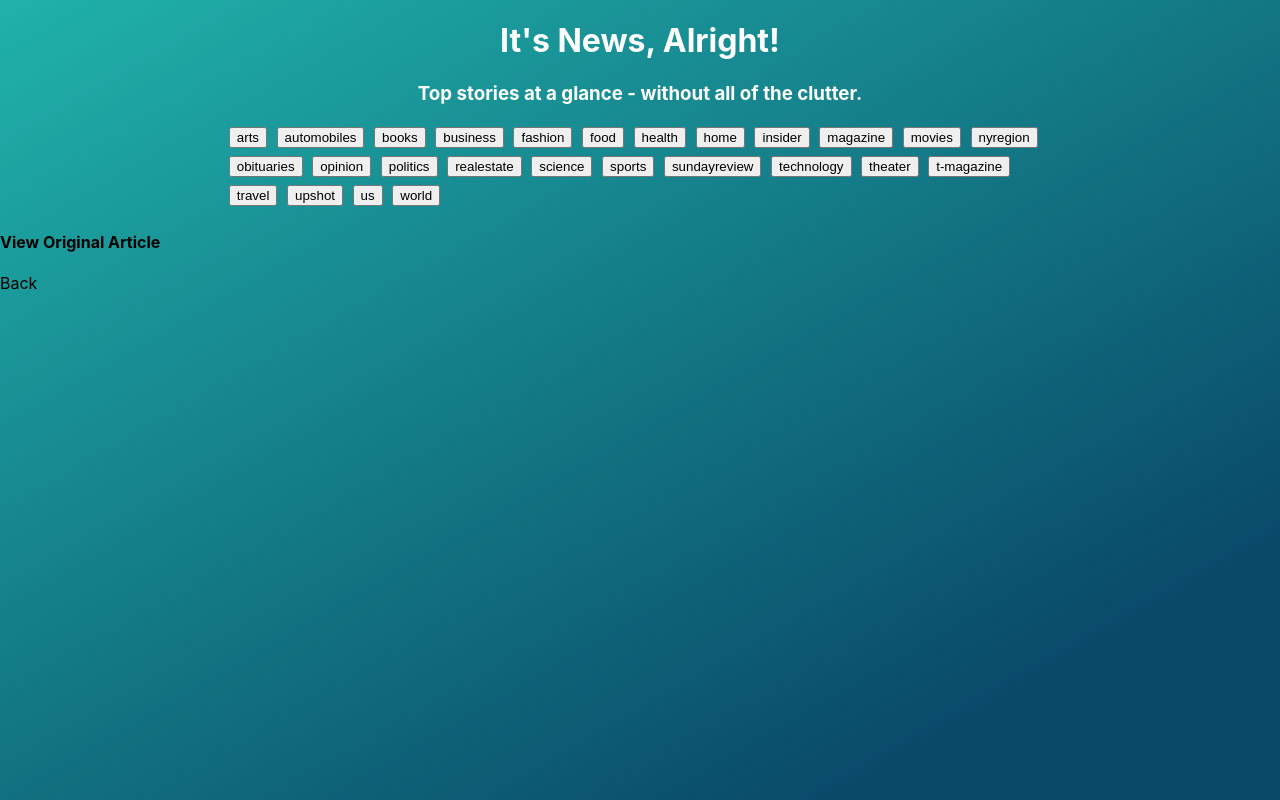
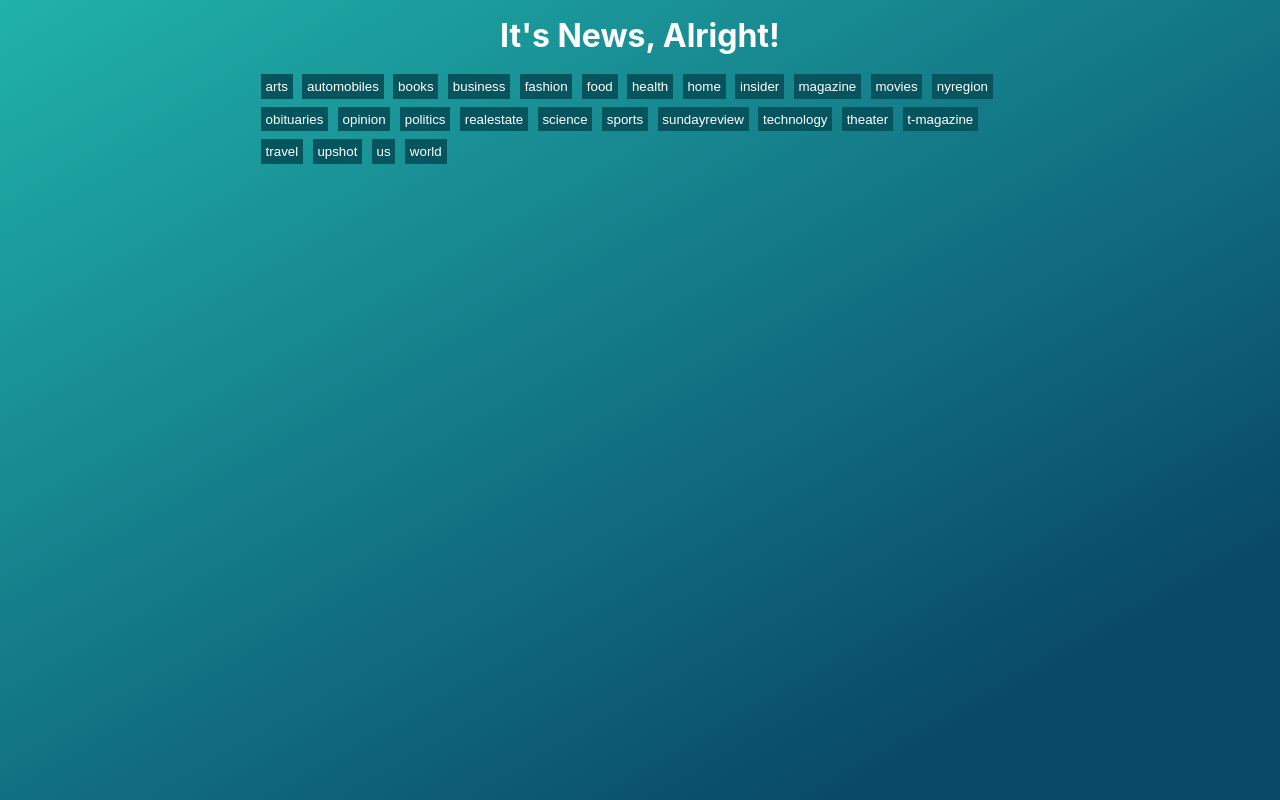
Before and after one commit to jphorner/nyt-take-home-assignment, a React (Create React App) app: page /details in a window 1280 px wide. Built offline with nearby package versions, Linux system fonts and the light colour scheme.

Commit message:
Add unique URLs to article details

```diff
--- a/src/App.css
+++ b/src/App.css
@@ -8,8 +8,8 @@
   height: 100vh;
 }
 
-.site-title,
-.site-slogan {
+.site-title {
   text-align: center;
   color: white;
+  margin: 1rem 0rem 1rem 0rem;
 }
--- a/src/App.js
+++ b/src/App.js
@@ -14,6 +14,7 @@ class App extends Component {
       currentArticle: '',
       articlesSet: false,
       section: '',
+      sectionsDisplayed: true
     }
   }
 
@@ -37,20 +38,25 @@ class App extends Component {
     let articleList = this.state.articles;
     console.log(event.target.id);
     let selectedArticle = articleList.find( article => article.uri === event.target.id);
-    this.setState({ currentArticle: selectedArticle })
+    this.setState({ currentArticle: selectedArticle }, () => {
+      this.toggleSectionView()
+    });
   }
-
-  // setSection = (event) => {
-  //   event.preventDefault();
-  //   console.log(event.target.id)
-  // }
 
   getArticlesBySection = (event) => {
     event.preventDefault();
     this.setState({ section: event.target.id });
     this.setState({ articlesSet: 'false' }, () => {
-      this.getArticleList();
+      this.getArticleList()
     })
+  }
+
+  toggleSectionView = () => {
+    if (!this.state.sectionsDisplayed) {
+      this.setState({ sectionsDisplayed: true });
+    } else {
+      this.setState({ sectionsDisplayed: false });
+    }
   }
 
   render() {
@@ -60,14 +66,13 @@ class App extends Component {
           <header className="App-header">
             <div className="header-text">
               <h1 className="site-title">It's News, Alright!</h1>
-              <h3 className="site-slogan">Top stories at a glance - without all of the clutter.</h3>
             </div>
           </header>
           <main>
-            <Sections setSection={this.getArticlesBySection} />
+            <Sections setSection={this.getArticlesBySection} sectionsDisplayed={this.state.sectionsDisplayed} />
             <Routes>
-              <Route exact path="/" element={<Fetches getDetails={this.getArticleDetails} getStoriesByCategory={this.getArticleList} articleList={this.state.articles} articlesSet={this.state.articlesSet} switchSection={this.getArticlesBySection}/>}></Route>
-              <Route exact path="/details" element={<ArticleDetails article={this.state.currentArticle}/>}></Route>
+              <Route exact path="/" element={<Fetches getDetails={this.getArticleDetails} getStoriesByCategory={this.getArticleList} articleList={this.state.articles} articlesSet={this.state.articlesSet} switchSection={this.getArticlesBySection} toggleSections={this.toggleSectionView} />}></Route>
+              <Route exact path={`/details/${this.state.currentArticle.uri}`} element={<ArticleDetails article={this.state.currentArticle} toggleSections={this.toggleSectionView} />}></Route>
             </Routes>
           </main>
         </div>
--- a/src/ArticleDetails.css
+++ b/src/ArticleDetails.css
@@ -0,0 +1,32 @@
+.selected-article-details {
+  position: relative;
+  display: flex;
+  justify-content: center;
+  margin-top: 1rem;
+}
+
+.article-info-container {
+  width: 65%;
+  padding: 2rem;
+  background-color: white;
+}
+
+.article-image-container {
+  display: flex;
+  justify-content: center;
+  background-color: #404242;
+  padding: .5rem 0rem .5rem 0rem;
+  margin-top: .3rem;
+}
+
+.article-image-container > img {
+  max-width: 50%;
+}
+
+.selected-article-link > a {
+  color: #ff9a1e;
+}
+
+.back-link {
+  font-size: 3rem;
+}
--- a/src/ArticleDetails.js
+++ b/src/ArticleDetails.js
@@ -1,21 +1,23 @@
 import React, { Component } from 'react';
 import { Routes, Route, Link } from 'react-router-dom';
+import './ArticleDetails.css';
 
-const ArticleDetails = ({ article }) => {
+const ArticleDetails = ({ article, toggleSections }) => {
 
-  const testArticle = () => {
-    console.log(article)
-  }
+  console.log(article)
 
   return (
-    <article className="selected-article-details" onClick={testArticle}>
+    <article className="selected-article-details">
       <div className="article-info-container">
         <div className="selected-article-section">{article.section}</div>
+        <div className="article-image-container">
+          <img className="selected-article-image" src={article.multimedia[0].url} />
+        </div>
         <h2 className="selected-article-title">{article.title}</h2>
         <h3 className="selected-article-abstract">{article.abstract}</h3>
-        <h4 className="selected-article-author">{article.byline}</h4>
+        <div className="selected-article-author">{article.byline}</div>
         <h4 className="selected-article-link"><a href={article.url}>View Original Article</a></h4>
-        <Link className="back-link" to="/">Back</Link>
+        <Link className="back-link" to="/" onClick={toggleSections}>🔙</Link>
       </div>
     </article>
   )
--- a/src/CardContainer.css
+++ b/src/CardContainer.css
@@ -1,10 +1,19 @@
+.aligner {
+  display: flex;
+  justify-content: center;
+}
+
 .news-cards-container {
-  height: 80vh;
+  max-height: 75vh;
   display: grid;
   grid-template-columns: repeat(2, 28rem);
   grid-gap: 1.2rem;
   padding-left: 5rem;
   padding-right: 5rem;
   padding-top: 1rem;
+  margin-top: 1rem;
   overflow-y: scroll;
+  border: 1px solid white;
+  background: rgb(123,125,134);
+  background: linear-gradient(126deg, rgba(123,125,134,1) 0%, rgba(38,38,38,1) 84%);
 }
--- a/src/CardContainer.js
+++ b/src/CardContainer.js
@@ -6,13 +6,15 @@ const CardContainer = ({ articleList, getDetails }) => {
 
   const newsCards = articleList.map( article => {
     return (
-      <NewsCard className="news-card" title={article.title} abstract={article.abstract} url={article.url} key={Math.random()} id={article.uri} getDetails={getDetails} articleList={articleList}/>
+      <NewsCard className="news-card" title={article.title} abstract={article.abstract} url={article.url} key={Math.random()} id={article.uri} getDetails={getDetails} articleList={articleList} />
     )
   })
 
   return (
-    <div className="news-cards-container">
-      {newsCards}
+    <div className="aligner">
+      <div className="news-cards-container">
+        {newsCards}
+      </div>
     </div>
   )
 }
--- a/src/NewsCard.js
+++ b/src/NewsCard.js
@@ -2,10 +2,10 @@ import React, { setState, useState, useEffect } from 'react';
 import { Routes, Route, Link } from 'react-router-dom';
 import './NewsCard.css';
 
-const NewsCard = ({ title, image, abstract, url, id, getDetails}) => {
+const NewsCard = ({ title, image, abstract, url, id, getDetails }) => {
 
   return (
-    <Link to={`/details`} onClick={getDetails}>
+    <Link to={`/details/${id}`} onClick={getDetails}>
       <div className="article-container" id={id}>
         <article className="news-card" id={id}>
           <div className="article-title" id={id}><h3 id={id}>{title}</h3></div>
--- a/src/Sections.css
+++ b/src/Sections.css
@@ -6,9 +6,14 @@
 .sections-list {
   justify-content: center;
   height: 20%;
-  width: 65%;
+  width: 60%;
 }
 
 .sections-list > button {
   margin: .2rem .3rem .3rem .3rem;
+  padding: .3rem .3rem .3rem .3rem;
+  border: 0px;
+  background-color: #06555e;
+  color: white;
+  cursor: pointer;
 }
--- a/src/Sections.js
+++ b/src/Sections.js
@@ -1,7 +1,7 @@
 import React, { Component } from 'react';
 import './Sections.css';
 
-const Sections = ({setSection}) => {
+const Sections = ({ setSection, sectionsDisplayed }) => {
 
   const sections = [
     'arts', 'automobiles', 'books', 'business',
@@ -13,9 +13,13 @@ const Sections = ({setSection}) => {
   ];
 
   const showSections = sections.map( section => {
-    return (
-      <button className='section-option' id={section} onClick={setSection} key={section}>{section}</button>
-    )
+    if (!sectionsDisplayed) {
+      return;
+    } else {
+      return (
+        <button className='section-option' id={section} onClick={setSection} key={section}>{section}</button>
+      )
+    }
   })
 
   return (
```
